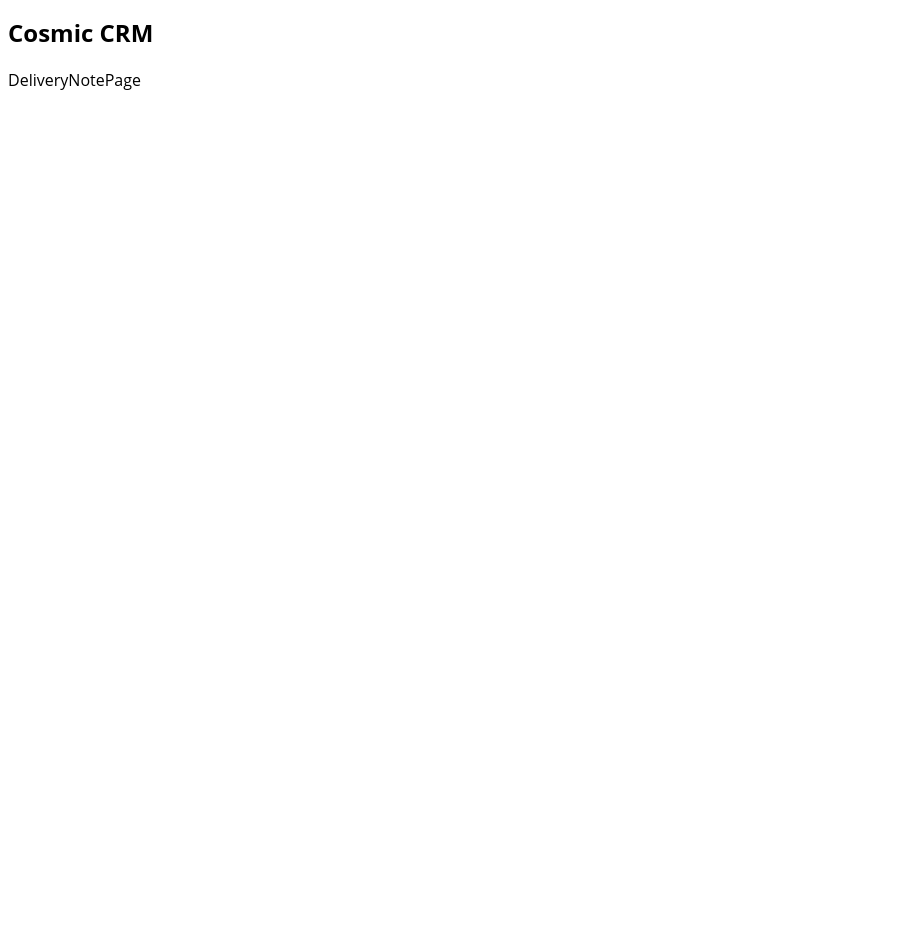
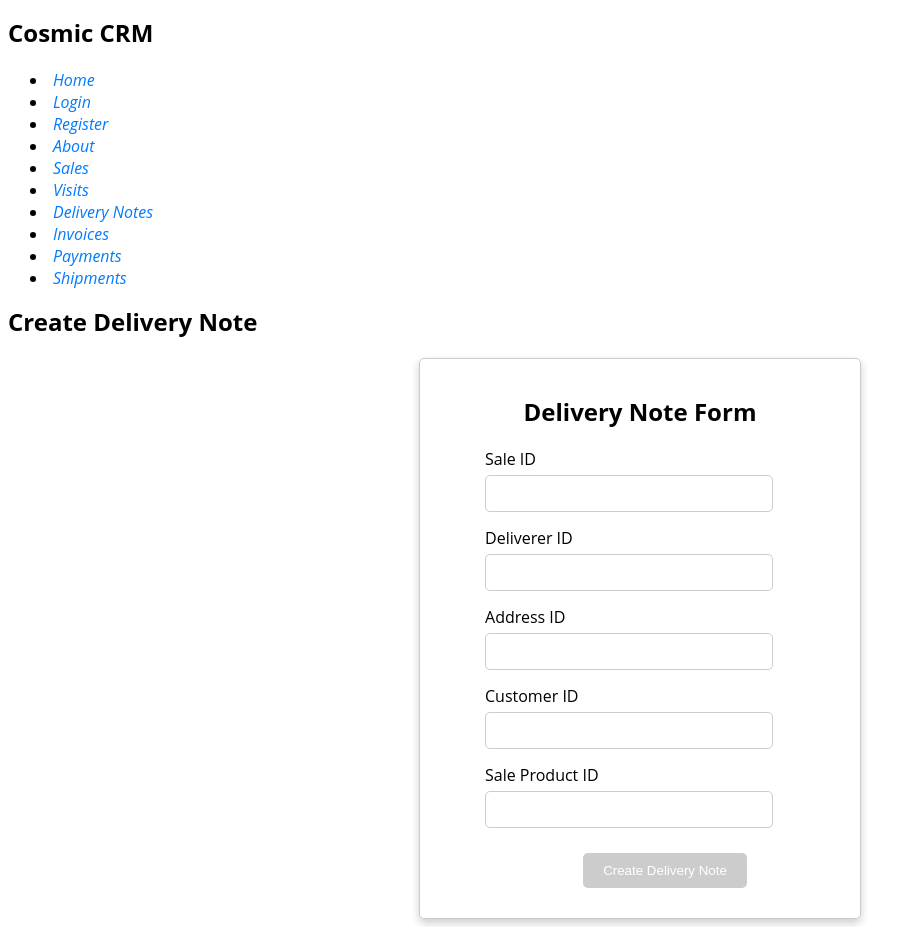
Before and after one commit to Fivantastic/CRM_node_react, a React (Vite) app in the folder Frontend/: page /deliveryNote in a window 1280 px wide. Shown: the whole page, without its empty margins (0-918 px from the left). Before the commit the page ends 800 px from the top, so only its background shows below. Built offline with nearby package versions, Linux system fonts and the light colour scheme.

Commit message:
Delivery implementado y funcionando

```diff
--- a/Frontend/src/App.jsx
+++ b/Frontend/src/App.jsx
@@ -1,8 +1,8 @@
-import { Route, Routes } from 'react-router-dom';
+import { Route, Routes, Link } from 'react-router-dom';
 import { HomePage } from './pages/Home/HomePage.jsx';
 import { NotFoundPage } from './pages/NotFoundPage.jsx';
 import { LoginPage } from './pages/LoginPage.jsx';
-import { RegisterPage } from './pages/UserRegistrationPage.jsx';
+import { RegisterPage } from './pages/UserRegistrationPage.jsx'; // Importa la página de registro
 import { ForgotPassword } from './pages/ForgotPassword.jsx';
 import { ResetPassword } from './pages/ResetPassword.jsx';
 import { SalesPage } from './pages/SalesPage.jsx';
@@ -18,6 +18,20 @@ function App() {
   return (
     <>
       <h1>Cosmic CRM</h1>
+      <nav>
+        <ul>
+          <li><Link to="/">Home</Link></li>
+          <li><Link to="/login">Login</Link></li>
+          <li><Link to="/register">Register</Link></li> {/* Enlace para entrar en la página de registro */}
+          <li><Link to="/about">About</Link></li>
+          <li><Link to="/sale">Sales</Link></li>
+          <li><Link to="/visit">Visits</Link></li>
+          <li><Link to="/deliveryNote">Delivery Notes</Link></li>
+          <li><Link to="/invoice">Invoices</Link></li>
+          <li><Link to="/payment">Payments</Link></li>
+          <li><Link to="/shipment">Shipments</Link></li>
+        </ul>
+      </nav>
       <Routes>
         <Route path="/" element={<InitialPage />} />
         <Route path="/home" element={<HomePage />} />
--- a/Frontend/src/Services/authService.js
+++ b/Frontend/src/Services/authService.js
@@ -15,7 +15,7 @@ export async function renewTokenIfExpired() {
                 method: 'GET',
                 headers: {
                     'Content-Type': 'application/json',
-                    'Authorization': `${token}`
+                    'Authorization': `eyJhbGciOiJIUzI1NiIsInR5cCI6IkpXVCJ9.eyJpZF91c2VyI…E0Nn0.BkVU7qfQbtDXyqCmF2OGcfj8vf-N6srcluxDv0n_Kh8`
                 }
             });
             if (response.ok) {
--- a/Frontend/src/pages/DeliveryNotePage.jsx
+++ b/Frontend/src/pages/DeliveryNotePage.jsx
@@ -1,3 +1,108 @@
-export const DeliveryNotePage = () => {
-  return <div>DeliveryNotePage</div>;
-};
+import Joi from 'joi';
+import DynamicForm from '../components/forms/DynamicForm.jsx';
+import { useNavigate } from 'react-router-dom';
+import { useUser } from '../context/authContext.jsx';
+import Swal from 'sweetalert2';
+
+export function DeliveryNotePage() {
+  const navigate = useNavigate();
+  const token = useUser(); // Obtener el token usando el hook useUser
+
+  const handleSubmit = async (data) => {
+    try {
+      const response = await fetch('http://localhost:3000/delivery-notes', {
+        method: 'POST',
+        headers: {
+          'Content-Type': 'application/json',
+          'Authorization': `${token}` // Agregar el token de autenticación en el encabezado
+        },
+        body: JSON.stringify(data),
+      });
+
+      if (response.ok) {
+        const responseData = await response.json();
+        console.log('Delivery note created successfully:', responseData);
+
+        const Toast = Swal.mixin({
+          toast: true,
+          position: "top-end",
+          showConfirmButton: false,
+          timer: 3000,
+          timerProgressBar: true,
+          didOpen: (toast) => {
+            toast.onmouseenter = Swal.stopTimer;
+            toast.onmouseleave = Swal.resumeTimer;
+            navigate('/delivery-notes');
+          }
+        });
+
+        Toast.fire({
+          icon: "success",
+          title: "Delivery note created successfully!",
+        });
+      } else {
+        const errorData = await response.json();
+        console.error('Error creating delivery note:', errorData);
+      }
+    } catch (error) {
+      console.error('Error during delivery note creation:', error);
+    }
+  };
+
+  const deliveryNoteSchema = Joi.object({
+    sale_id: Joi.string().guid().required(),
+    deliverer_id: Joi.string().guid().required(),
+    address_id: Joi.string().guid().required(),
+    customer_id: Joi.string().guid().required(),
+    saleProduct_id: Joi.string().guid().optional(),
+  });
+
+  const deliveryNoteFormFields = [
+    {
+      name: 'sale_id',
+      label: 'Sale ID',
+      type: 'text',
+      required: true,
+    },
+    {
+      name: 'deliverer_id',
+      label: 'Deliverer ID',
+      type: 'text',
+      required: true,
+    },
+    {
+      name: 'address_id',
+      label: 'Address ID',
+      type: 'text',
+      required: true,
+    },
+    {
+      name: 'customer_id',
+      label: 'Customer ID',
+      type: 'text',
+      required: true,
+    },
+    {
+      name: 'saleProduct_id',
+      label: 'Sale Product ID',
+      type: 'text',
+      required: false,
+    },
+  ];
+
+  return (
+    <div>
+      <h1>Create Delivery Note</h1>
+      <DynamicForm
+        title="Delivery Note Form"
+        onSubmit={handleSubmit}
+        schema={deliveryNoteSchema}
+        fields={deliveryNoteFormFields}
+        buttonText={'Create Delivery Note'}
+        extraButtons={[]}
+      />
+    </div>
+  );
+}
+
+export default DeliveryNotePage;
```
